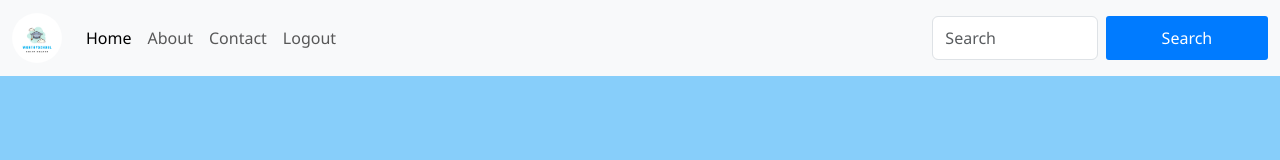
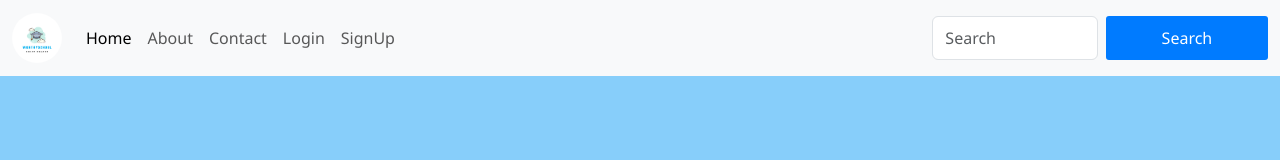
Before and after one commit to prashant48653c/mern_learn, a React (Vite) app in the folder client/: page / in a window 1280 px wide. Shown: the top 160 px of the page. Built offline with nearby package versions, Linux system fonts and the light colour scheme; no server answers.

Commit message:
Solved the error with another error

```diff
--- a/client/src/components/About.jsx
+++ b/client/src/components/About.jsx
@@ -27,10 +27,10 @@ function About() {
       if(res.status != 200){
         setuser("")
         navigate("/login")
-      }else{
+      }
         setuser(data)
 
-      }
+
 
     }catch(err){
       console.log(err)
--- a/client/src/components/Home.jsx
+++ b/client/src/components/Home.jsx
@@ -3,12 +3,13 @@ import { useNavigate } from 'react-router-dom';
 import { UserContext } from '../App';
 
 const Home = () => {
+  const { user, setuser, setusermes, userMes } = useContext(UserContext);
 
 
 
   const navigate=useNavigate()
   const [name,setName]=useState([])
-  console.log(name)
+
 
 
 
@@ -27,8 +28,7 @@ const Home = () => {
       });
       const data= await res.json();
       console.log(data ,"getdata")
-      setName(data)
-
+      setuser(data)
       if(res.status != 200){
       console.log("User not logged in")
       setName('')
@@ -50,9 +50,9 @@ const Home = () => {
     <section className="hero-section">
         <div className="head-text">
         {
-  name.name  ? (
+  user.name  ? (
     <>
-      <p>Welcome {name.name}</p>
+      <p>Welcome {user.name}</p>
        <p>Nice to see you again</p>
     </>
   ) : (
--- a/client/src/components/Navbar.jsx
+++ b/client/src/components/Navbar.jsx
@@ -44,7 +44,7 @@ const Navbar = () => {
 
 
                       {
-                        user &&
+                        user.name &&
                         <>  <li className="nav-item">
                         <Link className="nav-link" to="/logout">Logout</Link>
                     </li>
@@ -52,14 +52,8 @@ const Navbar = () => {
 
                       }
 
-
-
-
-
-
-
                      {
-                        !user &&
+                        !user.name &&
                         <>
                           <li className="nav-item">
                             <Link className="nav-link" to="/login">Login</Link>
```
